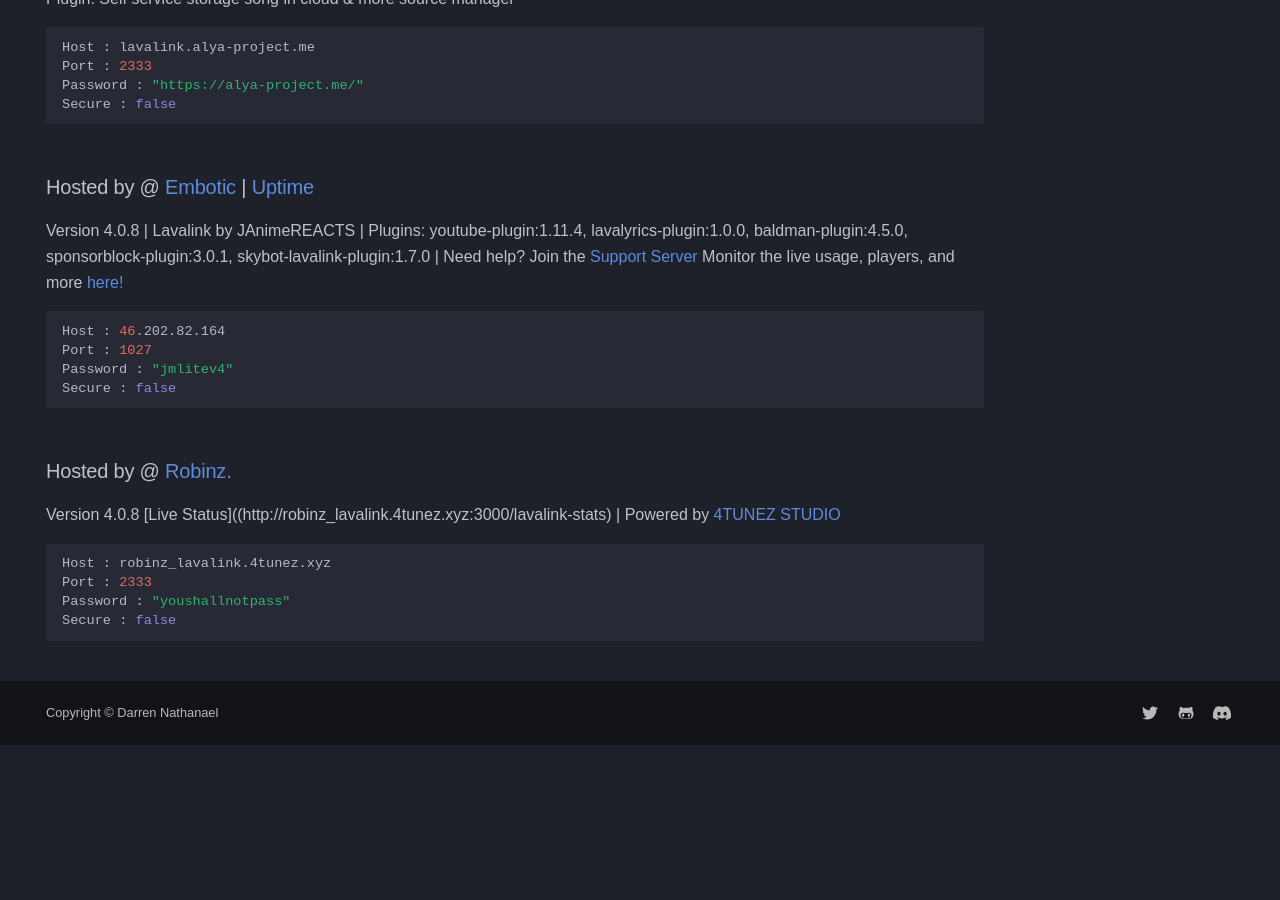
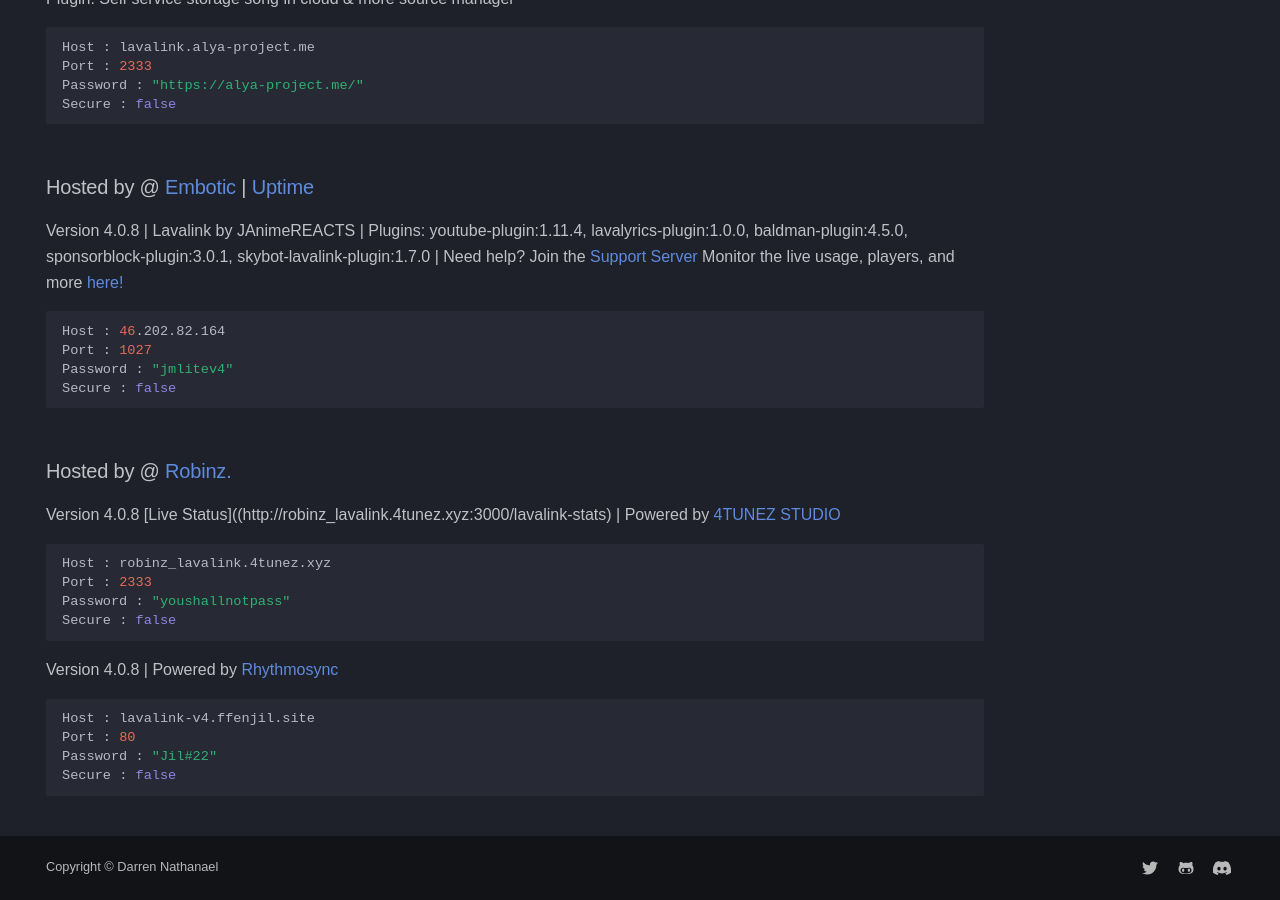
Before and after one commit to DarrenOfficial/lavalink-list, an MkDocs documentation site: the page built from docs/NoSSL/lavalink-without-ssl.md, in a window 1280 px wide and 900 px high, scrolled down 3247 px. Built offline with MkDocs 1.6.1 and Material for MkDocs 9.7.7, drawn with Linux system fonts in a browser that asks for light colours; some web fonts are replaced; comment, search, counter and statistics services are not loaded; a style sheet for code colours, icons or effects is not loaded; before the commit the page ends 3992 px from its top, so only the background shows below that.

Commit message:
Update lavalink-without-ssl.md

````diff
--- a/docs/NoSSL/lavalink-without-ssl.md
+++ b/docs/NoSSL/lavalink-without-ssl.md
@@ -170,3 +170,10 @@ Port : 2333
 Password : "youshallnotpass"
 Secure : false
 ```
+Version 4.0.8 | Powered by [Rhythmosync](https://rhythmosync.xyz)
+```bash
+Host : lavalink-v4.ffenjil.site
+Port : 80
+Password : "Jil#22"
+Secure : false
+```
````
